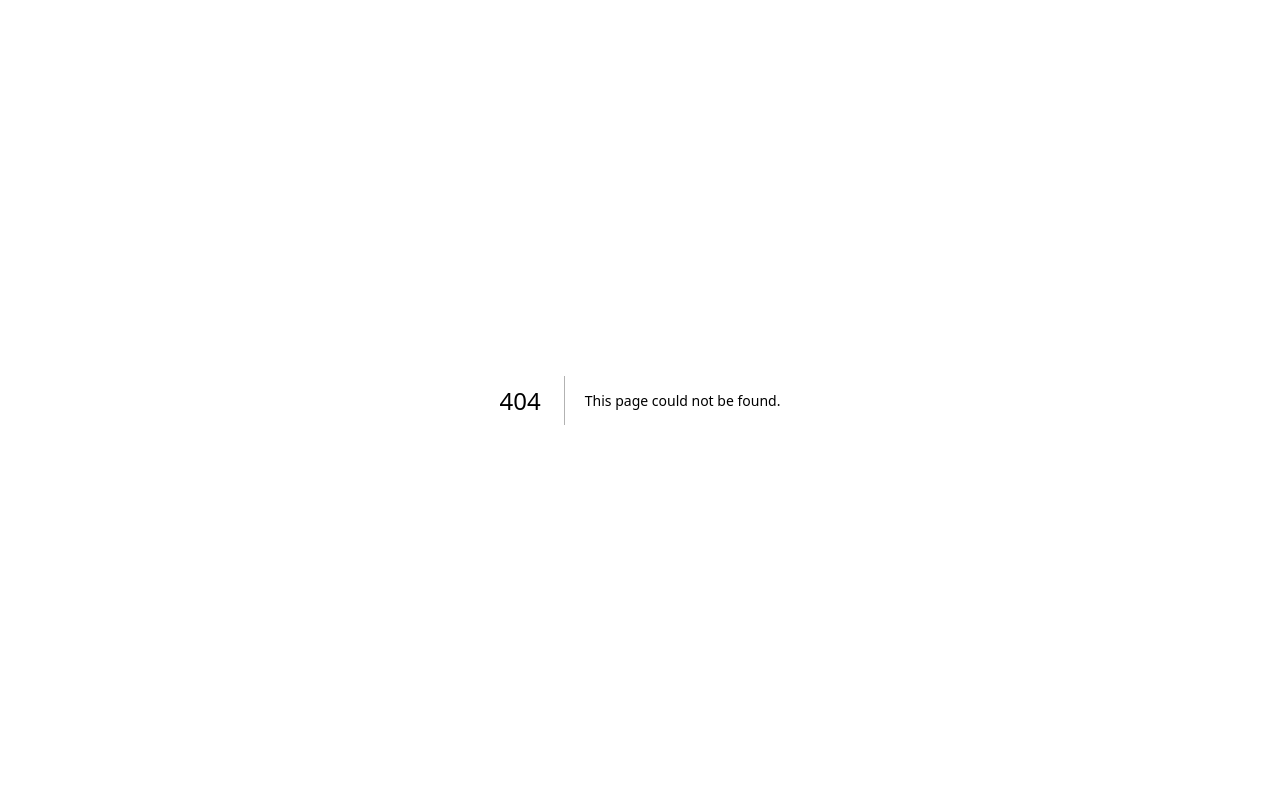
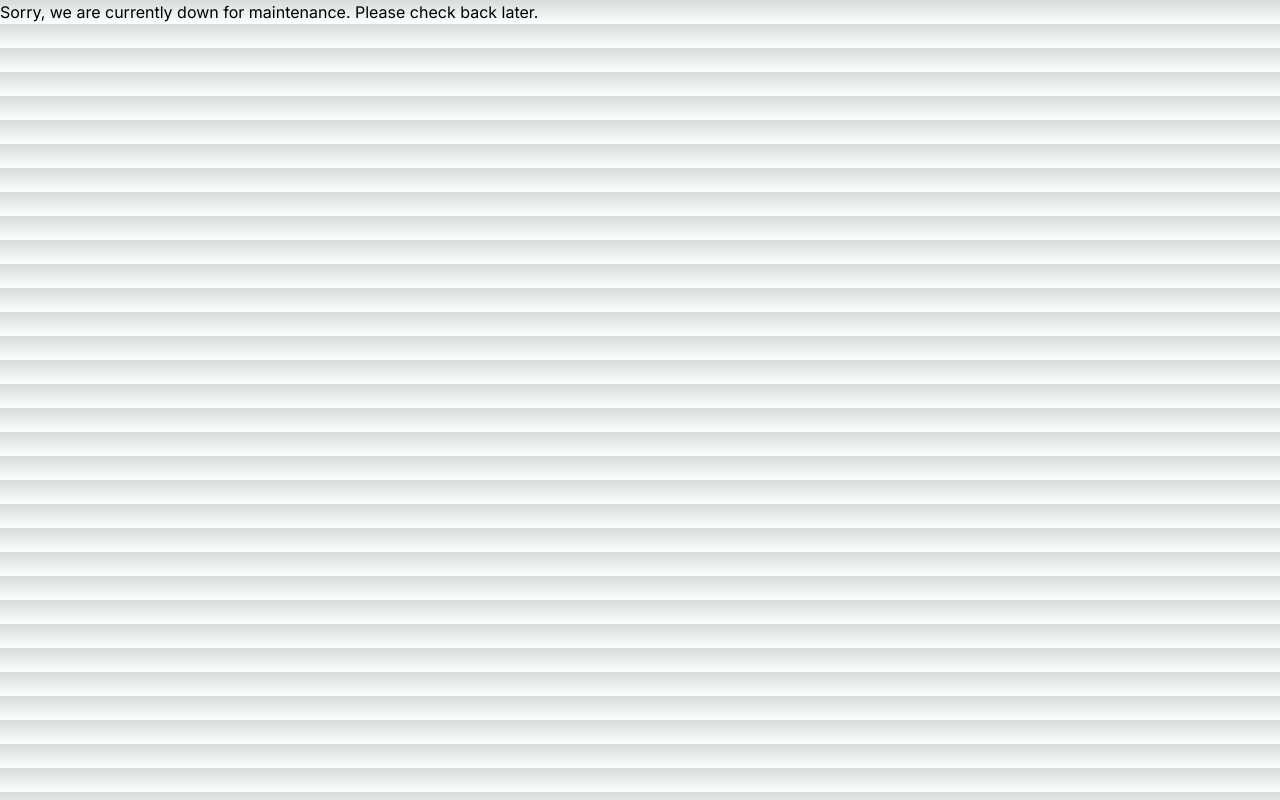
Before and after one commit to MrDHiggins/auav-tech, a Next.js app: page /maintenance in a window 1280 px wide. Before the commit this address had no page. Built offline with nearby package versions, Linux system fonts and the light colour scheme; a web font is replaced by a local one.

Commit message:
Added dynamic route segments

```diff
--- /dev/null
+++ b/app/company/page.tsx
@@ -0,0 +1,5 @@
+const companyPage = () => {
+  return <div>Company Page</div>;
+}
+
+export default companyPage;
--- /dev/null
+++ b/app/contact/page.tsx
@@ -0,0 +1,5 @@
+const ContactPage = () => {
+    return <div>Contact Us Page</div>;
+  }
+
+export default ContactPage;
--- /dev/null
+++ b/app/maintenance/page.tsx
@@ -0,0 +1,9 @@
+const maintenancePage = () => {
+    return (
+        <div>
+        <p>Sorry, we are currently down for maintenance. Please check back later.</p>
+        </div>
+    );
+};
+
+export default maintenancePage;
--- /dev/null
+++ b/app/operations/page.tsx
@@ -0,0 +1,9 @@
+const OperationPage = () => {
+    return (
+        <div>
+            <h1>Operation Page</h1>
+       </div>
+    );
+}
+
+export default OperationPage;
```
Also changed, not shown: package.json (+6 -5 lines), app/(overview)/loading.tsx (added), app/(overview)/page.tsx (added), app/blog/[id]/page.tsx (added), app/blog/page.tsx (added), 2 other files (tests, documents, lock files or other folders).
